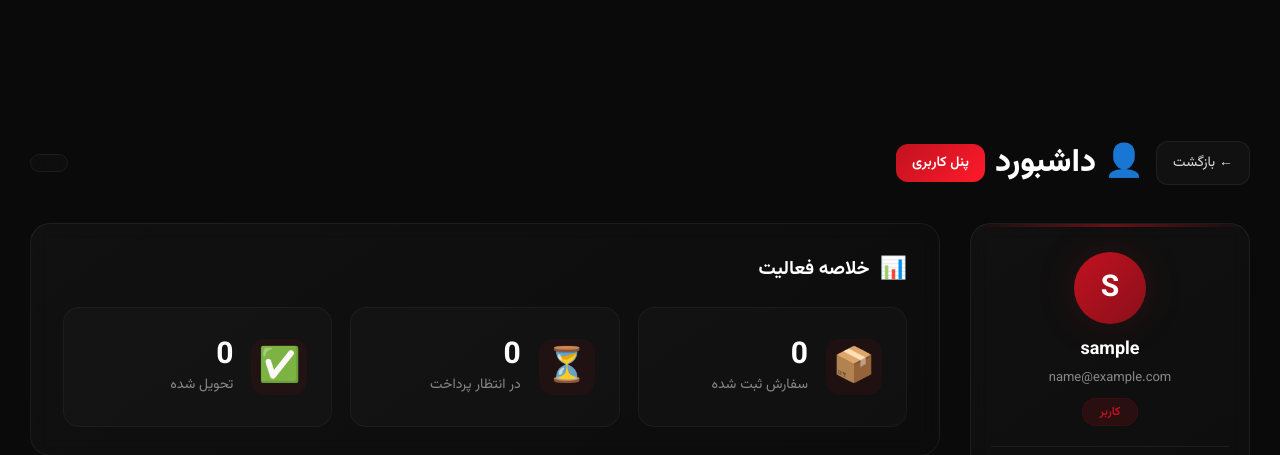
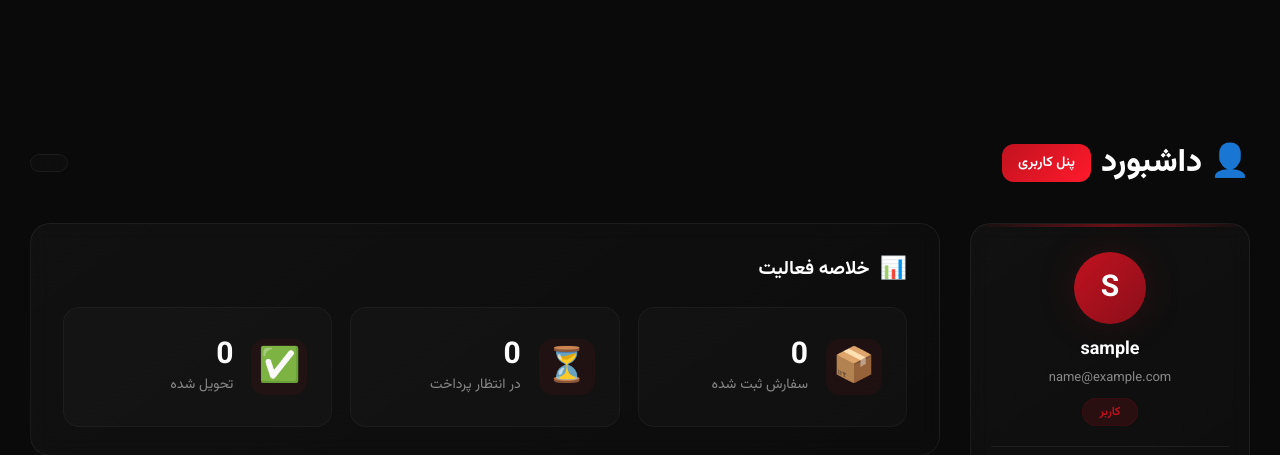
Before and after one commit to HosseiniAmirMohammad/figmax_shop, a Django app: page /dashboard/ in a window 1280 px wide. Shown: the part 132-587 px from the top of the page. Run offline with Django 5.2, Linux system fonts and the light colour scheme; the visitor is signed in with stand-in values (Sample User, id 1); data comes from the database, SQL or seed files in the repository; data that the repository does not hold is empty.

Commit message:
Fix: Dashboard

```diff
--- a/templates/accounts/dashboard.html
+++ b/templates/accounts/dashboard.html
@@ -949,13 +949,10 @@
     <div class="container">
 
         <div class="dashboard-header">
-            <div style="display:flex; align-items:center; gap:12px; flex-wrap:wrap;">
-                <a href="{% url 'shop:product_list' %}" class="back-link">← بازگشت</a>
-                <h1>
-                    👤 داشبورد
-                    <span>پنل کاربری</span>
-                </h1>
-            </div>
+            <h1>
+                👤 داشبورد
+                <span>پنل کاربری</span>
+            </h1>
             <span class="date-badge">{{ now|date:"l j F Y" }}</span>
         </div>
 
--- a/templates/accounts/my_order.html
+++ b/templates/accounts/my_order.html
@@ -42,7 +42,7 @@
 <div class="page">
 
     <div style="margin-bottom: 18px;">
-        <a href="{% url 'accounts:dashboard' %}" style="display:inline-flex; align-items:center; gap:8px; color:#ddd; text-decoration:none; background:rgba(255,255,255,0.03); border:1px solid rgba(255,255,255,0.06); border-radius:12px; padding:10px 16px; font-size:14px; font-family:'Vazirmatn', sans-serif; transition:all 0.3s ease;">← بازگشت به پنل کاربری</a>
+        <a href="{% url 'accounts:dashboard' %}" style="display:inline-flex; align-items:center; gap:8px; color:#ddd; text-decoration:none; background:rgba(255,255,255,0.03); border:1px solid rgba(255,255,255,0.06); border-radius:12px; padding:10px 16px; font-size:14px; font-family:'Vazirmatn', sans-serif; transition:all 0.3s ease;">← بازگشت به داشبورد</a>
     </div>
 
     <h1 class="title">سفارش‌های من</h1>
```
